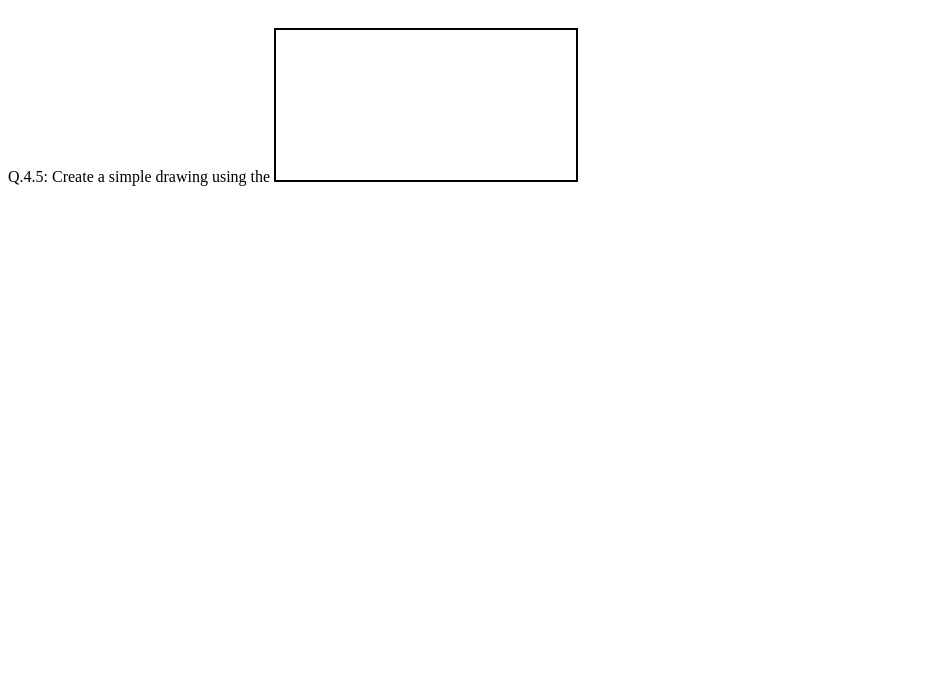
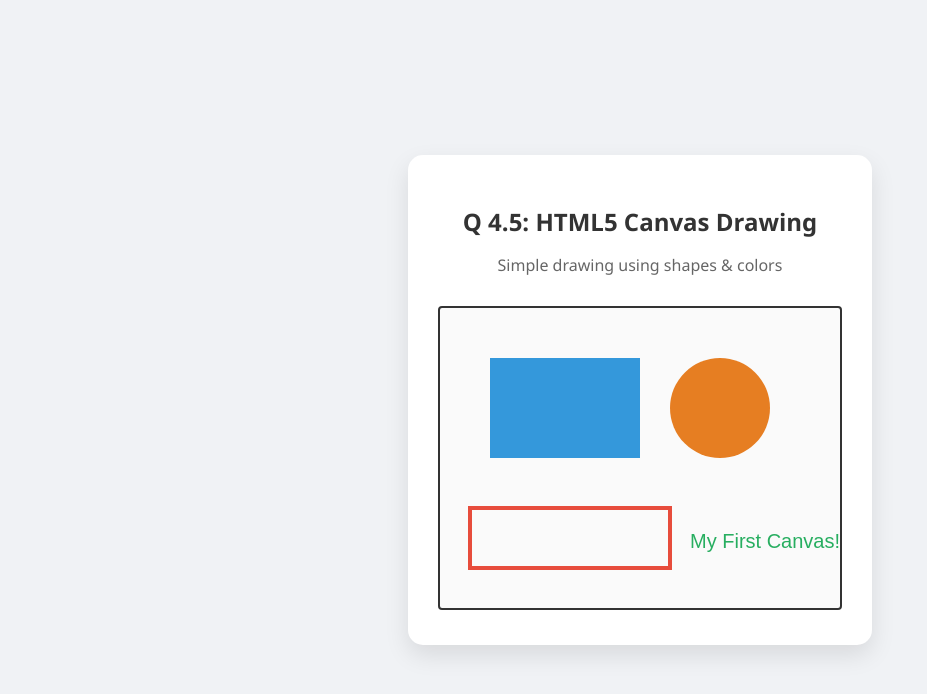
Before and after one commit to ayushkumardubey-art/Ayush.kumar.dubey-11741, a plain HTML site: page Lab record/Question 4.5.html in a window 1280 px wide. Shown: the whole page, without its empty margins (0-927 px from the left). Drawn offline with Linux system fonts and the light colour scheme.

Commit message:
Lab record 4

```diff
--- a/Lab record/Question 4.5.html
+++ b/Lab record/Question 4.5.html
@@ -1,46 +1,76 @@
-Q.4.5: Create a simple drawing using the <canvas> element
-  <!DOCTYPE html>
+<!DOCTYPE html>
 <html>
 <head>
     <title>Canvas Drawing Example</title>
+    <meta name="viewport" content="width=device-width, initial-scale=1.0">
     <style>
+        /* 1. Page Styling (Centers everything) */
+        body {
+            font-family: 'Segoe UI', sans-serif;
+            background-color: #f0f2f5;
+            display: flex;
+            justify-content: center;
+            align-items: center;
+            height: 100vh;
+            margin: 0;
+        }
+
+        /* 2. White Card Styling */
+        .card {
+            background: white;
+            padding: 30px;
+            border-radius: 15px;
+            box-shadow: 0 10px 25px rgba(0,0,0,0.1);
+            text-align: center;
+        }
+
+        /* 3. Canvas Styling */
         canvas {
-            border: 2px solid black;
-            margin-top: 20px;
+            border: 2px solid #333;
+            border-radius: 4px;
+            background-color: #fafafa;
+            margin-top: 10px;
+            cursor: crosshair;
         }
+
+        h2 { color: #333; margin-bottom: 5px; }
+        p { color: #666; margin-bottom: 20px; }
     </style>
 </head>
 <body>
 
-    <center>
-        <h2>Simple Drawing Using &lt;canvas&gt; (shapes + colors)</h2>
+    <div class="card">
+        <h2>Q 4.5: HTML5 Canvas Drawing</h2>
+        <p>Simple drawing using shapes & colors</p>
+
         <canvas id="myCanvas" width="400" height="300"></canvas>
-    </center>
+    </div>
 
     <script>
-        // Get canvas and its drawing context
+        // Get canvas and context
         const canvas = document.getElementById("myCanvas");
         const ctx = canvas.getContext("2d");
 
-        // Draw a filled rectangle
-        ctx.fillStyle = "lightblue"; // Fill color
-        ctx.fillRect(50, 50, 150, 100); // (x, y, width, height)
+        // 1. Draw a Filled Rectangle (Blue)
+        ctx.fillStyle = "#3498db"; // Blue color
+        ctx.fillRect(50, 50, 150, 100); // x, y, width, height
 
-        // Draw a filled circle
+        // 2. Draw a Filled Circle (Orange)
         ctx.beginPath();
-        ctx.arc(280, 120, 50, 0, Math.PI * 2); // (x, y, radius, startAngle, endAngle)
-        ctx.fillStyle = "orange";
+        ctx.arc(280, 100, 50, 0, Math.PI * 2); // x, y, radius, startAngle, endAngle
+        ctx.fillStyle = "#e67e22"; // Orange color
         ctx.fill();
+        ctx.closePath();
 
-        // Draw a rectangle outline
-        ctx.strokeStyle = "red";
-        ctx.lineWidth = 3;
+        // 3. Draw a Rectangle Outline (Red)
+        ctx.strokeStyle = "#e74c3c"; // Red border
+        ctx.lineWidth = 4;
         ctx.strokeRect(30, 200, 200, 60);
 
-        // Draw text on canvas
-        ctx.fillStyle = "green";
+        // 4. Draw Text
+        ctx.fillStyle = "#27ae60"; // Green text
         ctx.font = "20px Arial";
-        ctx.fillText("Canvas Drawing", 130, 280);
+        ctx.fillText("My First Canvas!", 250, 240);
     </script>
 
 </body>
```
